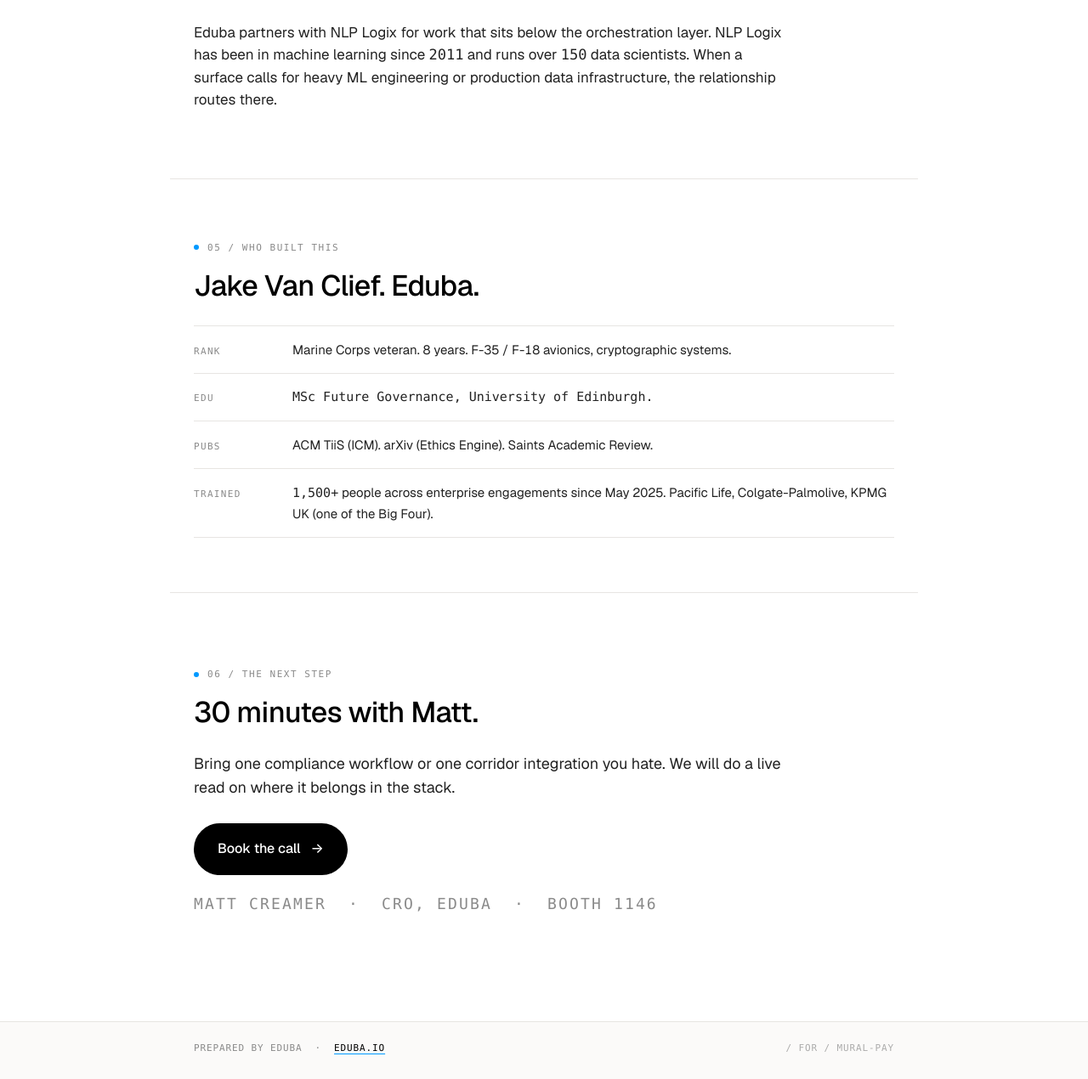
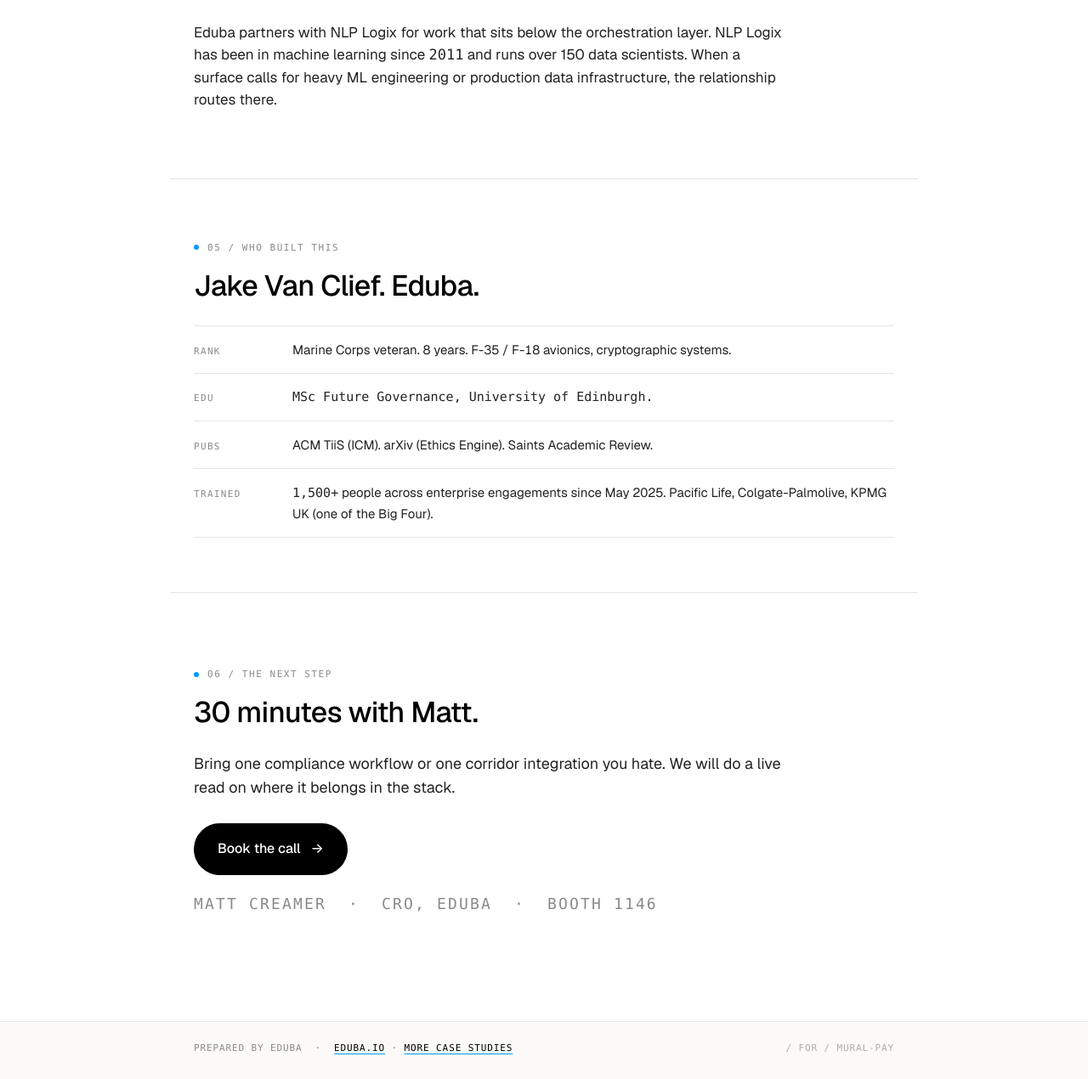
Before and after one commit to mattcreamer17-gif/mural-pay, a plain HTML site: page index.html in a window 1280 px wide. Shown: the part 2552-3822 px from the top of the page at 85% size. Drawn offline with nearby package versions, Linux system fonts and the light colour scheme; a web font is replaced by a local one.

Commit message:
Add eduba.io/works case studies link

```diff
--- a/index.html
+++ b/index.html
@@ -113,7 +113,7 @@
       <h2>NLP Logix sits below the orchestration layer.</h2>
     </div>
     <p>
-      Eduba partners with NLP Logix for work that sits below the orchestration layer. NLP Logix has been in machine learning since <span class="mono">2011</span> and runs over <span class="mono">150</span> data scientists. When a surface calls for heavy ML engineering or production data infrastructure, the relationship routes there.
+      Eduba partners with NLP Logix for work that sits below the orchestration layer. NLP Logix has been in machine learning since <span class="mono">2011</span> and runs over 150 data scientists. When a surface calls for heavy ML engineering or production data infrastructure, the relationship routes there.
     </p>
   </section>
 
@@ -150,7 +150,7 @@
 
 <footer class="foot">
   <div class="wrap foot-row">
-    <span class="mono">Prepared by Eduba &nbsp;&middot;&nbsp; <a href="https://eduba.io" target="_blank" rel="noopener">eduba.io</a></span>
+    <span class="mono">Prepared by Eduba &nbsp;&middot;&nbsp; <a href="https://eduba.io" target="_blank" rel="noopener">eduba.io</a> &middot; <a href="https://eduba.io/works" target="_blank" rel="noopener">More case studies</a></span>
     <span class="mono muted">/ for / mural-pay</span>
   </div>
 </footer>
```
